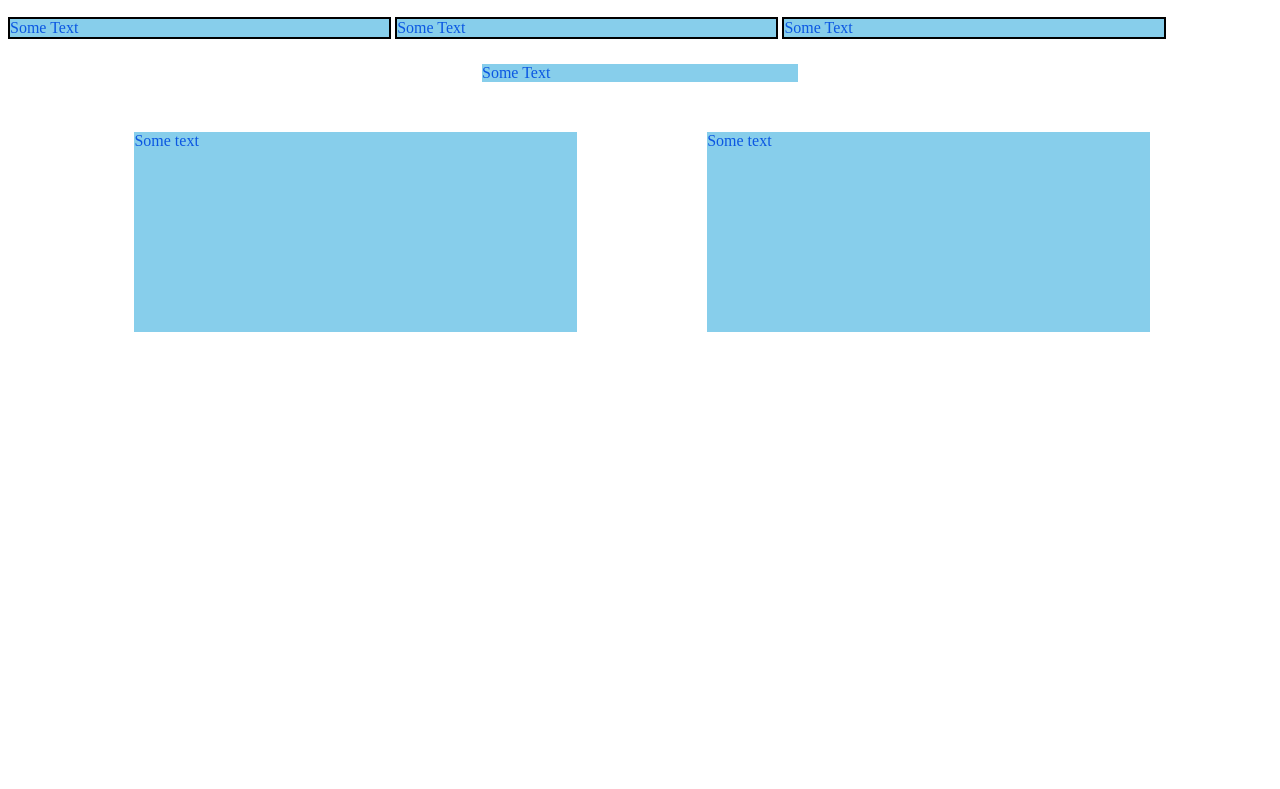
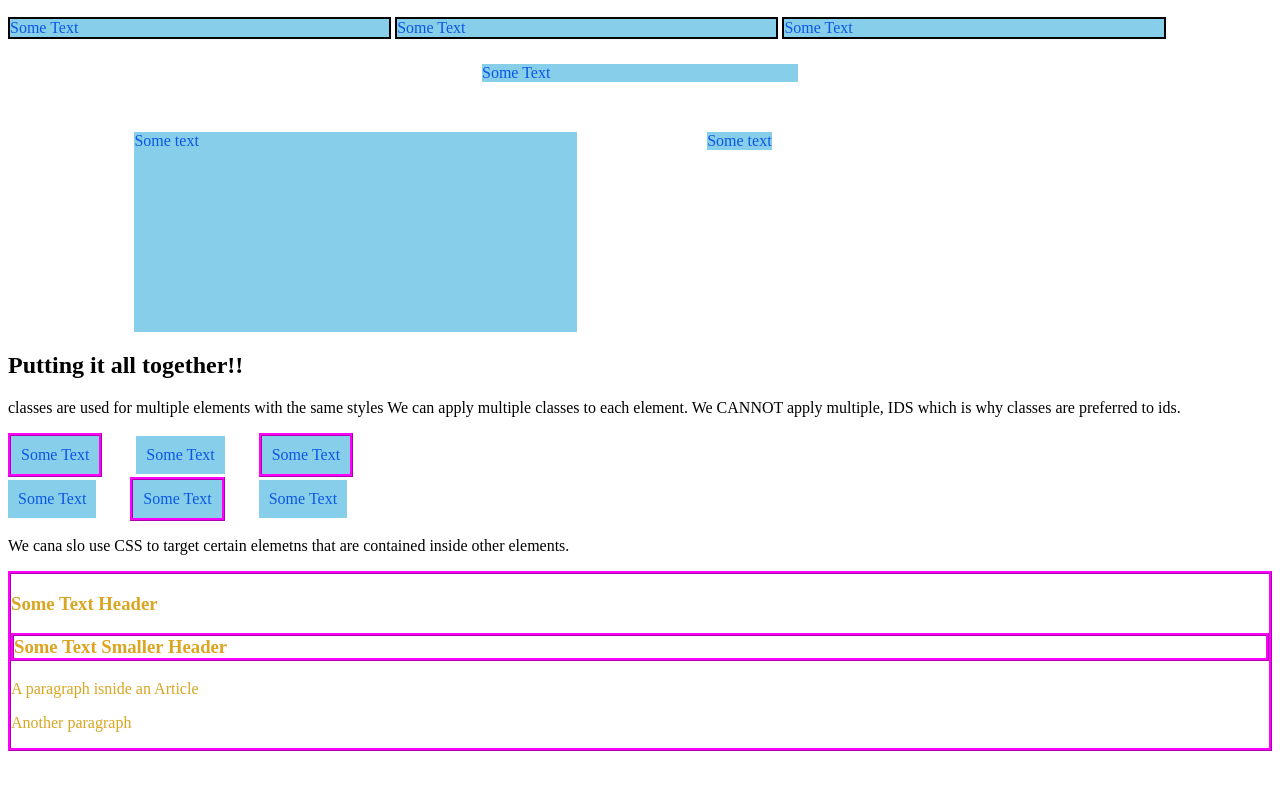
Before and after one commit to tylerlay000/BoxModel, a plain HTML site: page index.html in a window 1280 px wide. Shown: the part 761-1550 px from the top of the page. Before the commit the page ends 1101 px from the top, so only its background shows below. Drawn offline with Linux system fonts and the light colour scheme.

Commit message:
Multiple Classes

```diff
--- a/index.html
+++ b/index.html
@@ -45,8 +45,38 @@
 
         <div id="center">Some Text</div>
         <div id="perLeftMargin">Some text</div>
-        <div id="perRightMargin">Some text</div>
+        <div id="perRight1Margin">Some text</div>
 
+        <h2>Putting it all together!!</h2>
+
+        <p>classes are used for multiple elements with the same styles We can apply multiple classes to each element. We CANNOT apply multiple, IDS which is why classes are preferred to ids.</p>
+
+        <div class="defaultPadding defaultBorder">Some Text</div>
+        <div class="defaultPadding defaultMargin">Some Text</div>
+        <div class="defaultPadding defaultBorder">Some Text</div>
+        <br>
+        <div class="defaultPadding">Some Text</div>
+        <div class="defaultPadding defaultBorder defaultMargin">Some Text</div>
+        <div class="defaultPadding">Some Text</div>
+
+        <p>We cana slo use CSS to target certain elemetns that are contained inside other elements.</p>
+
+        <section class="defaultBorder">
+            <h3>Some Text Header</h3>
+            <header>
+                <h3 class="defaultBorder">Some Text Smaller Header</h3>
+
+
+            </header>
+            <article>
+                <p>A paragraph isnide an Article</p>
+            </article>
+            <p>Another paragraph</p>
+        </section>
+
+        <br>
+        <br>
+        <br>
 
 
     </body>
--- a/style.css
+++ b/style.css
@@ -106,3 +106,37 @@ div{
     height:200px;
     width:35%;
 }
+
+.defaultPadding{
+    padding:10px;
+
+}
+
+.defaultMargin{
+    margin:0px 30px;
+
+}
+
+.defaultBorder{
+    border:3px ridge fuchsia;
+
+}
+
+/*Slects elements inside other elements*/
+/*section h3{
+    font-size:40px;
+}
+
+section header h3{
+    font-size:30px;
+
+}
+
+section article p{
+    color:goldenrod;
+}*/
+
+/*Select multiple elements*/
+section h3,section p{
+    color:goldenrod;
+}
```
